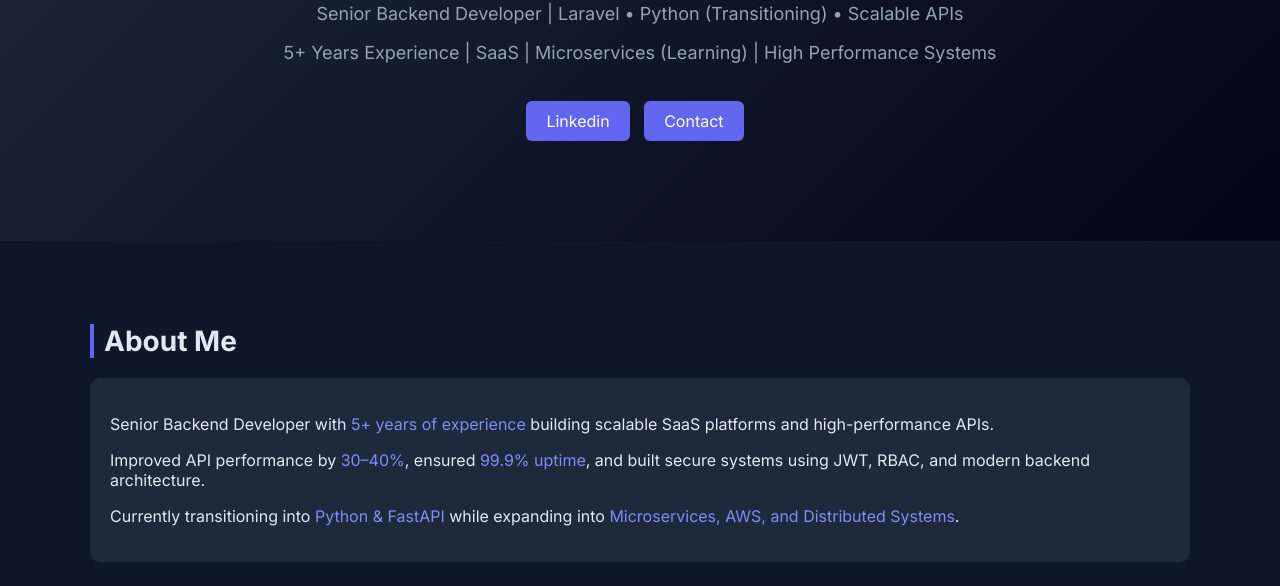
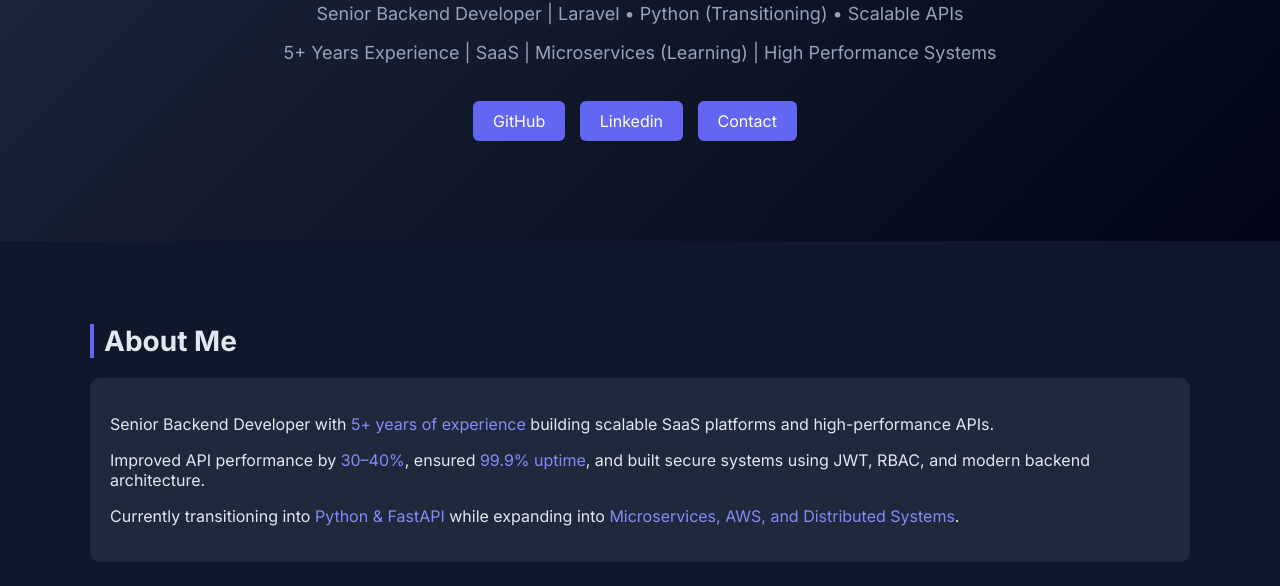
Before and after one commit to DevPranita/DevPranita.github.io, a plain HTML site: page index.html in a window 1280 px wide. Shown: the part 214-800 px from the top of the page. Drawn offline with Linux system fonts and the light colour scheme.

Commit message:
Update index.html

```diff
--- a/index.html
+++ b/index.html
@@ -96,7 +96,7 @@ footer {
     <p>
         5+ Years Experience | SaaS | Microservices (Learning) | High Performance Systems
     </p>
-
+    <a href="https://github.com/DevPranita" class="btn">GitHub</a>
     <a href="https://www.linkedin.com/in/pranita-gaikwad-5434b0197" class="btn">Linkedin</a>
     <a href="mailto:pranitagaikwad123@gmail.com" class="btn">Contact</a>
 </section>
```
